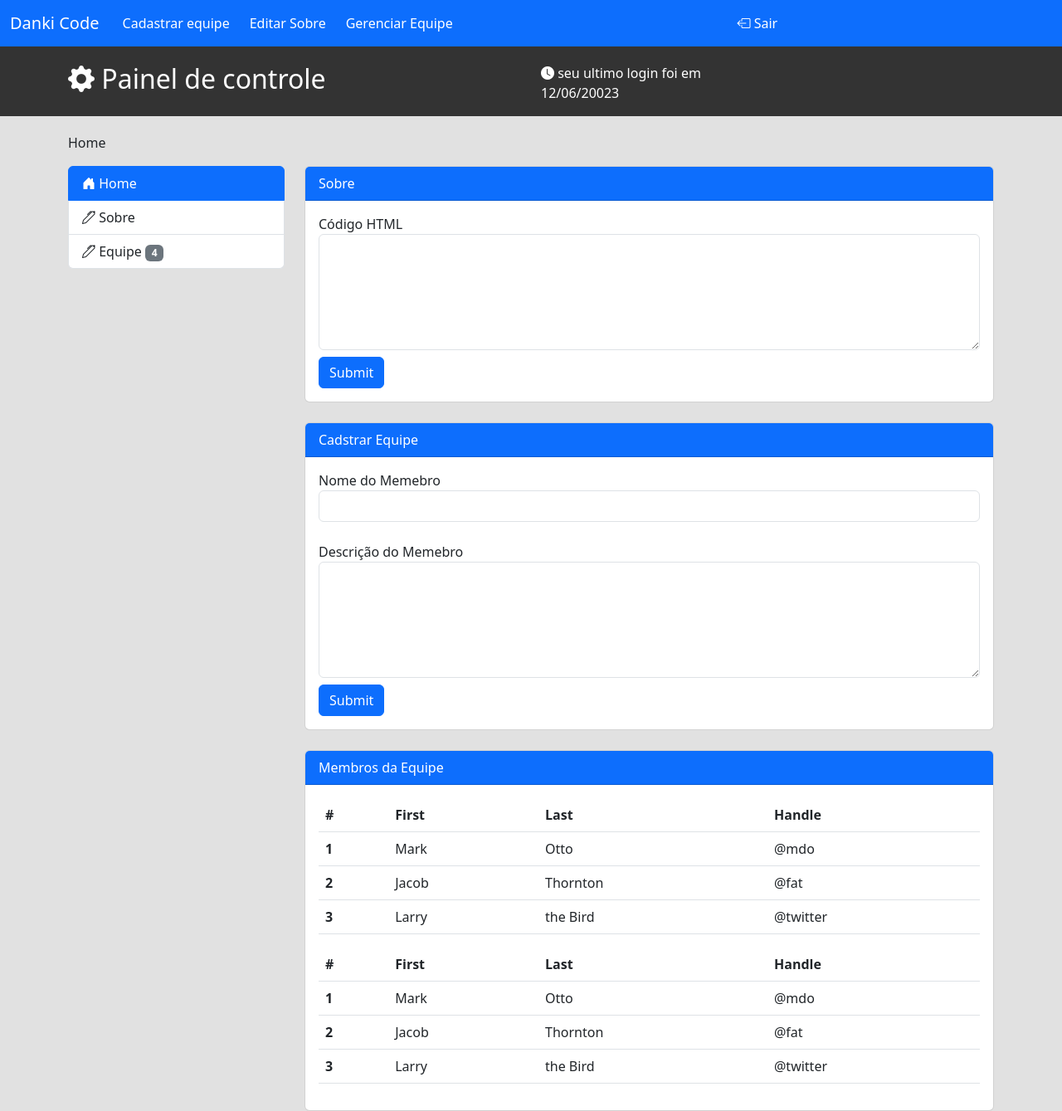
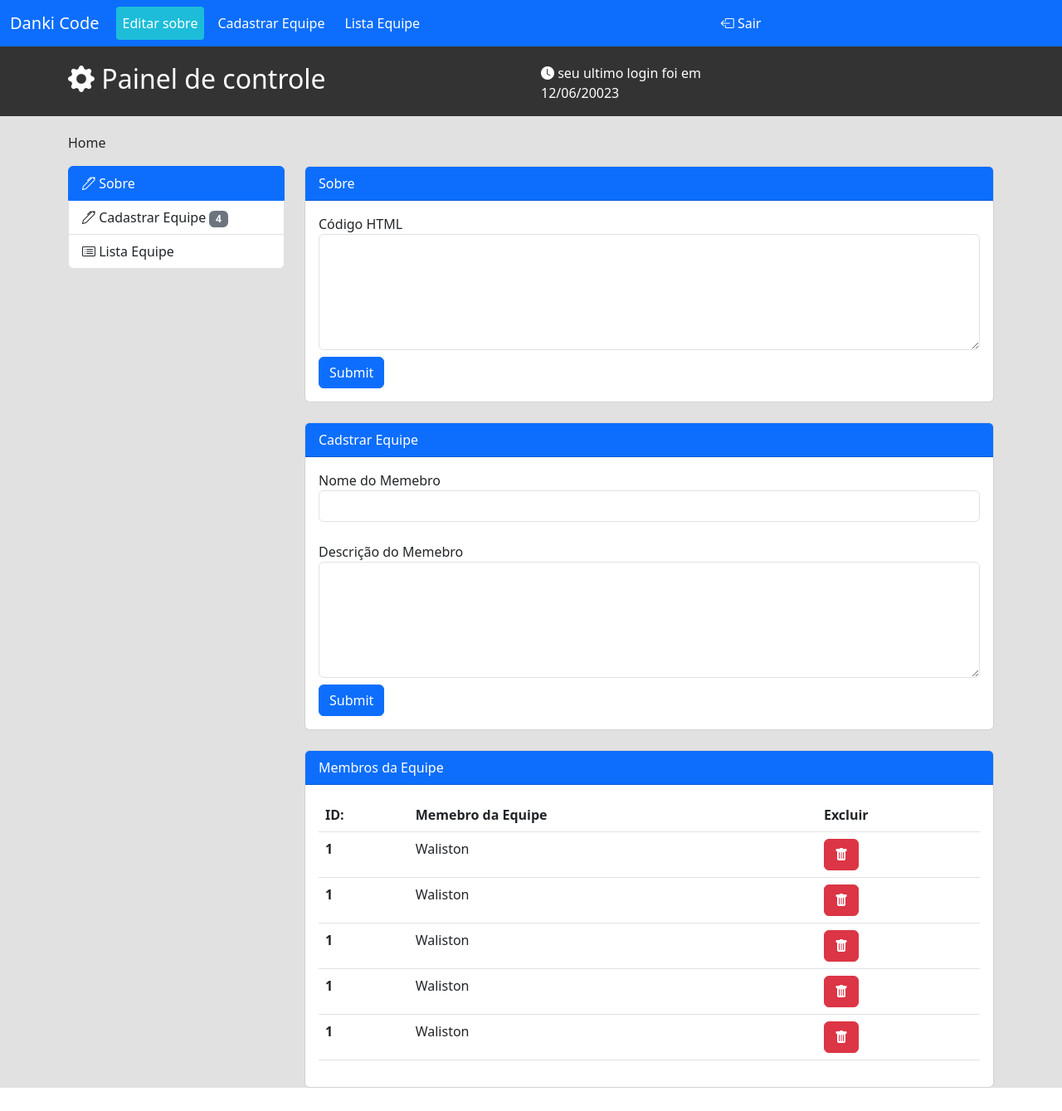
Before and after one commit to eu-waliston/PHP, a PHP site: page / in a window 1280 px wide. Shown: the whole page at 83% size. After the commit the page ends 1311 px from the top, so only its background shows below. Run offline with PHP 8.4, Linux system fonts and the light colour scheme.

Commit message:
PHP e Bootstrap  Dashboard Jquery

```diff
--- a/Bootstrpa_e_PHP/dashboard/index.php
+++ b/Bootstrpa_e_PHP/dashboard/index.php
@@ -22,15 +22,15 @@
                     <span class="navbar-toggler-icon"></span>
                 </button>
                 <div class="collapse navbar-collapse" id="navbarCollapse">
-                    <ul class="navbar-nav me-auto mb-2 mb-md-0">
-                        <li class="nav-item">
-                            <a class="nav-link" href="#">Cadastrar equipe</a>
+                    <ul class="navbar-nav me-auto mb-2 mb-md-0 " id="menu-principal">
+                        <li  class="nav-item active" >
+                            <a class="nav-link" href="#" ref_sys="sobre">Editar sobre</a>
                         </li>
-                        <li class="nav-item">
-                            <a class="nav-link" href="#">Editar Sobre</a>
+                        <li class="nav-item" >
+                            <a class="nav-link" href="#" ref_sys="cadastrar_equipe">Cadastrar Equipe</a>
                         </li>
-                        <li class="nav-item">
-                            <a class="nav-link disabled">Gerenciar Equipe</a>
+                        <li class="nav-item" >
+                            <a class="nav-link" href="#" ref_sys="lista_equipe">Lista Equipe</a>
                         </li>
                     </ul>
                     <ul class="navbar-nav me-auto mb-2 mb-md-0">
@@ -76,11 +76,12 @@
             <div class="row">
                 <div class="col-md-3">
                     <ul class="list-group">
-                        <li class="list-group-item active" aria-current="true"><i class="bi bi-house-door-fill"></i>
-                            Home </li>
-                        <li class="list-group-item"><i class="bi bi-pen"></i> Sobre</li>
-                        <li class="list-group-item"><i class="bi bi-pen"></i> Equipe <span
+
+                        <li ref_sys="sobre" class="list-group-item active" style="cursor: pointer;"><i class="bi bi-pen"></i> Sobre</li>
+                        <li ref_sys="cadastrar_equipe" class="list-group-item" style="cursor: pointer;"><i class="bi bi-pen"></i> Cadastrar Equipe <span
                                 class="badge text-bg-secondary">4</span></li>
+                        <li ref_sys="lista_equipe" class="list-group-item " aria-current="true" style="cursor: pointer;"><i class="bi bi-card-list"></i></i>
+                            Lista Equipe </li>
                     </ul>
                 </div>
                 <div class="col-md-9">
@@ -127,65 +128,29 @@
                             Membros da Equipe
                         </div>
                         <div class="card-body">
-                            <table class="table">
-                                <thead class="thead-primary">
-                                    <tr>
-                                        <th scope="col">#</th>
-                                        <th scope="col">First</th>
-                                        <th scope="col">Last</th>
-                                        <th scope="col">Handle</th>
-                                    </tr>
-                                </thead>
-                                <tbody>
-                                    <tr>
-                                        <th scope="row">1</th>
-                                        <td>Mark</td>
-                                        <td>Otto</td>
-                                        <td>@mdo</td>
-                                    </tr>
-                                    <tr>
-                                        <th scope="row">2</th>
-                                        <td>Jacob</td>
-                                        <td>Thornton</td>
-                                        <td>@fat</td>
-                                    </tr>
-                                    <tr>
-                                        <th scope="row">3</th>
-                                        <td>Larry</td>
-                                        <td>the Bird</td>
-                                        <td>@twitter</td>
-                                    </tr>
-                                </tbody>
-                            </table>
 
                             <table class="table">
                                 <thead class="thead-light">
                                     <tr>
-                                        <th scope="col">#</th>
-                                        <th scope="col">First</th>
-                                        <th scope="col">Last</th>
-                                        <th scope="col">Handle</th>
+                                        <th scope="col">ID:</th>
+                                        <th scope="col">Memebro da Equipe</th>
+                                        <th scope="col">Excluir</th>
                                     </tr>
                                 </thead>
                                 <tbody>
-                                    <tr>
-                                        <th scope="row">1</th>
-                                        <td>Mark</td>
-                                        <td>Otto</td>
-                                        <td>@mdo</td>
-                                    </tr>
-                                    <tr>
-                                        <th scope="row">2</th>
-                                        <td>Jacob</td>
-                                        <td>Thornton</td>
-                                        <td>@fat</td>
-                                    </tr>
-                                    <tr>
-                                        <th scope="row">3</th>
-                                        <td>Larry</td>
-                                        <td>the Bird</td>
-                                        <td>@twitter</td>
-                                    </tr>
+                                    <?php
+                                    for ($i = 0; $i < 5; $i++) {
+                                        ?>
+                                        <tr>
+                                            <th scope="row">1</th>
+                                            <td>Waliston</td>
+                                            <td>
+                                                <button class="btn btn-danger"><i class="bi bi-trash-fill"></i></button>
+                                            </td>
+                                        </tr>
+                                    <?php
+                                    }
+                                    ?>
                                 </tbody>
                             </table>
                         </div>
@@ -195,6 +160,33 @@
         </div>
     </section>
     <script src="./js/bootstrap.min.js"></script>
+
+
+
+
+    <script src="https://code.jquery.com/jquery-3.6.3.min.js"
+        integrity="sha256-pvPw+upLPUjgMXY0G+8O0xUf+/Im1MZjXxxgOcBQBXU=" crossorigin="anonymous"></script>
+
+    <script>
+        $(function () {
+            cliqueMenu();
+            function cliqueMenu() {
+                $('#menu-principal a, .list-group li').click(function () {
+                    $('.list-group li').removeClass('active');
+
+                    $('#menu-principal a').parent().removeClass('active')
+
+                    $('#menu-principal a[ref_sys='+$(this).attr('ref_sys')+']').parent().addClass('active');
+
+
+                    $('.list-group li[ref_sys='+$(this).attr('ref_sys')+']').addClass('active');
+
+                    return false;
+                })
+            }
+
+        })
+    </script>
 </body>
 
 </html>
```
Also changed, not shown: Bootstrpa_e_PHP/dashboard/css/syle.css (line endings or trailing spaces).
